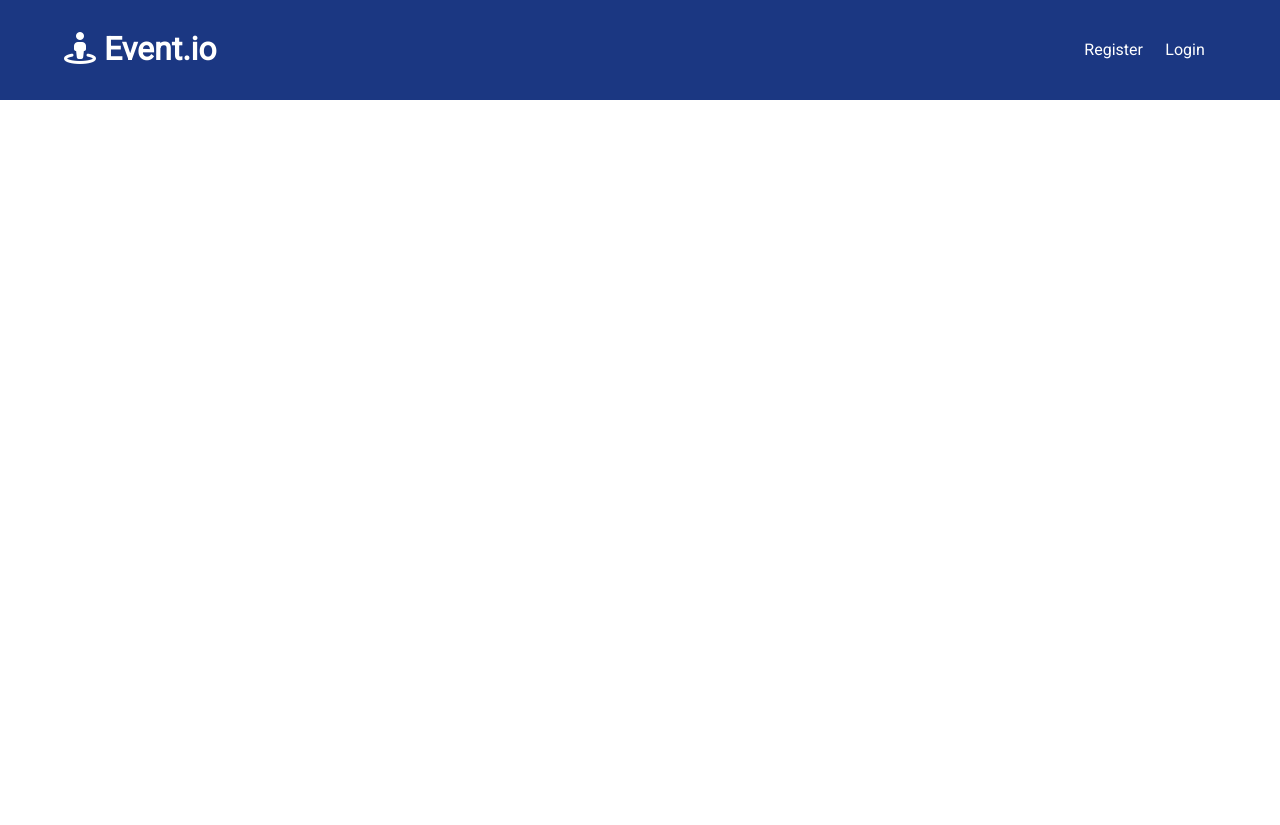
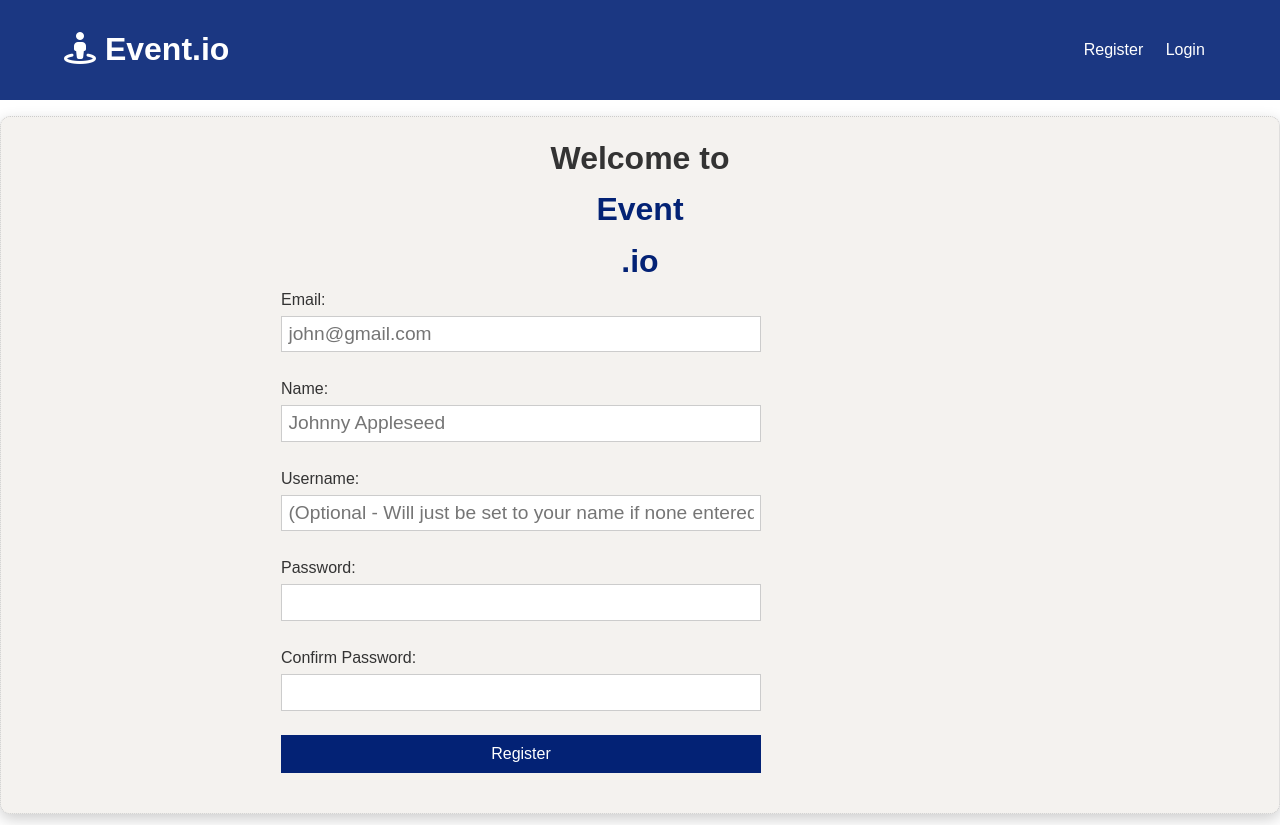
Before and after one commit to DevonMillerJunk/event.io-frontend, a React (Create React App) app: page /register in a window 1280 px wide. Before the commit the page ends 800 px from the top, so only its background shows below. Built offline with nearby package versions, Linux system fonts and the light colour scheme.

Commit message:
Created register page, added few features

```diff
--- a/src/App.css
+++ b/src/App.css
@@ -1,4 +1,4 @@
-@import url('https://fonts.googleapis.com/css?family=Roboto');
+@import url('https://fonts.googleapis.com/css?family=Crimson+Pro:ital,wght@0,700;1,700');
 
 /* Global Styles */
 :root {
@@ -16,7 +16,7 @@
 }
 
 body {
-  font-family: 'Roboto', sans-serif;
+  font-family: 'Crimson+Pro:ital,wght@0,700;1,700', sans-serif;
   font-size: 1rem;
   line-height: 1.6;
   background-color: #fff;
--- a/src/components/auth/Login.js
+++ b/src/components/auth/Login.js
@@ -22,7 +22,7 @@ const Login = () =>{
           <h1 className='mac-header-nbm'>Event</h1>
           <h1 style={{ textAlign: 'center' }}>io</h1>
           <div style={{ width: '30%', margin: '0 auto' }}>
-            <img src={radar} alt="Logo" class="center" />
+            <img src={radar} alt="Logo" className="center" />
           </div>
           <div style={{ margin: '0 auto' }}>
             <form onSubmit={onSubmit}>
--- a/src/components/auth/Register.js
+++ b/src/components/auth/Register.js
@@ -1,11 +1,144 @@
-import React from 'react';
+import React, { useState } from 'react';
+import { Redirect } from 'react-router-dom';
 
-const Register = () =>{
-    return(
-        <div>
+const Register = () => {
+  const [question, setQuestion] = useState({
+    email: '',
+    name: '',
+    username: '',
+    password: '',
+    confirmPassword: ''
+  });
 
-        </div>
+  const { email, name, username, password, confirmPassword } = question;
+
+  const onChange = e =>
+    setQuestion({ ...question, [e.target.name]: e.target.value });
+
+  const onSubmit = e => {
+    e.preventDefault();
+    if (password !== confirmPassword) {
+      //   Will be an alert
+      return console.log('Please enter the same password twice.');
+    } else if (
+      email === '' ||
+      name === '' ||
+      password === '' ||
+      confirmPassword === ''
+    ) {
+      console.log('Please fill out all fields.');
+    }// } else if (username) {
+    //   register({
+    //     email,
+    //     name,
+    //     username,
+    //     password
+    //   });
+    // } else {
+    //   register({
+    //     email,
+    //     name,
+    //     password
+    //   });
+    // }
+  };
+
+  // if (!isAuthenticated) {
+    return (
+      <div className='card card-lg'>
+        <h2 style={{ fontSize: '2rem' }}>Welcome to</h2>
+        <h1 className='mac-header-nbm'>Event</h1>
+        <h1 className='mac-header-nbm'>.io</h1>
+        <form onSubmit={onSubmit}>
+          <label
+            htmlFor='email'
+            className='login-label'
+            style={{ marginLeft: '16.5rem' }}
+          >
+            Email:
+          </label>
+          <input
+            type='email'
+            name='email'
+            value={email}
+            placeholder='john@gmail.com'
+            onChange={onChange}
+            required
+            style={{ marginLeft: '16.5rem' }}
+          />
+          <label
+            htmlFor='name'
+            className='login-label'
+            style={{ marginLeft: '16.5rem' }}
+          >
+            Name:
+          </label>
+          <input
+            type='text'
+            name='name'
+            value={name}
+            placeholder='Johnny Appleseed'
+            onChange={onChange}
+            required
+            style={{ marginLeft: '16.5rem' }}
+          />
+          <label
+            htmlFor='username'
+            className='login-label'
+            style={{ marginLeft: '16.5rem' }}
+          >
+            Username:
+          </label>
+          <input
+            type='text'
+            name='username'
+            value={username}
+            placeholder='(Optional - Will just be set to your name if none entered.)'
+            onChange={onChange}
+            style={{ marginLeft: '16.5rem' }}
+          />
+          <label
+            htmlFor='email'
+            className='login-label'
+            style={{ marginLeft: '16.5rem' }}
+          >
+            Password:
+          </label>
+          <input
+            type='password'
+            name='password'
+            value={password}
+            onChange={onChange}
+            required
+            style={{ marginLeft: '16.5rem' }}
+          />
+          <label
+            htmlFor='email'
+            className='login-label'
+            style={{ marginLeft: '16.5rem' }}
+          >
+            Confirm Password:
+          </label>
+          <input
+            type='password'
+            name='confirmPassword'
+            value={confirmPassword}
+            onChange={onChange}
+            required
+            style={{ marginLeft: '16.5rem' }}
+          />
+          <input
+            type='submit'
+            value='Register'
+            className='btn btn-primary btn-block'
+            style={{ marginLeft: '16.5rem' }}
+          />
+        </form>
+      </div>
     );
+    //   } else {
+//     return <Redirect to='/' />;
+//   }
 };
 
 export default Register;
```
Also changed, not shown: public/manifest.json.
